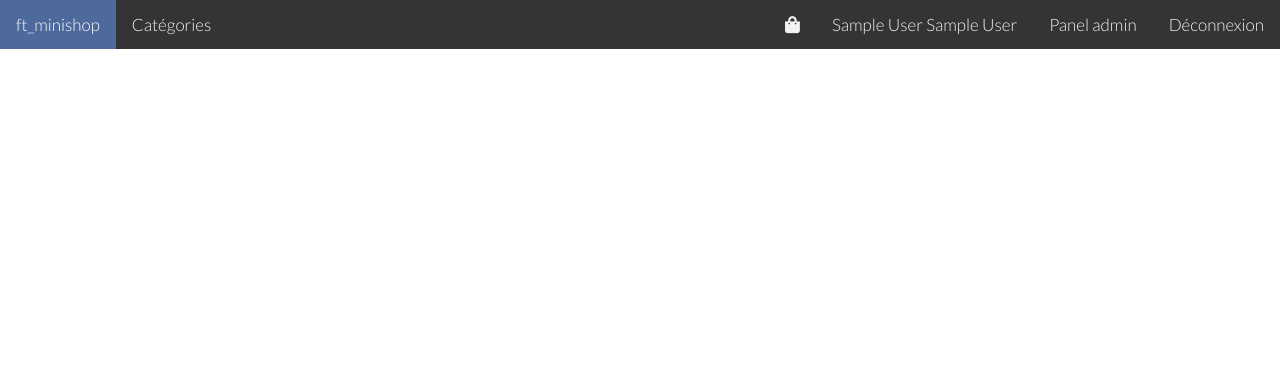
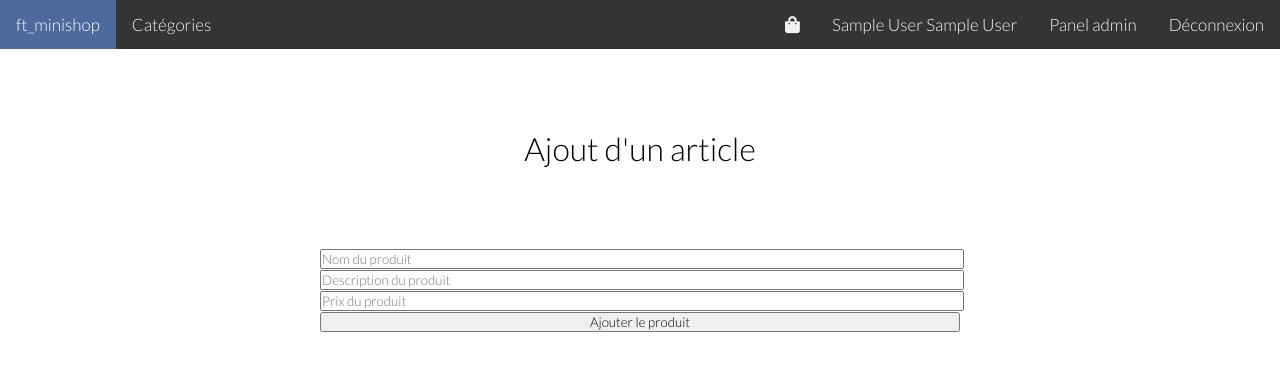
Before and after one commit to FloryneTourret/Rush-00, a PHP site: page /admin/ajout in a window 1280 px wide. Shown: the top 371 px of the page. Run offline with PHP 8.4, Linux system fonts and the light colour scheme; the visitor is signed in with stand-in values (Sample User, id 1); some libraries are stand-ins or nearby versions.

Commit message:
ajout d'article

```diff
--- a/admin/ajout.php
+++ b/admin/ajout.php
@@ -5,10 +5,27 @@ if ($_SESSION['role'] != 'admin')
     header('Location: ../index.php');
 
 include('../configs/database.php');
-//include('../models/admin/ajout_model.php');
+include('../models/admin/ajout_model.php');
 
 include('../views/base/header_admin.php');
-//include('../views/admin/ajout_view.php');
+include('../views/admin/ajout_view.php');
+
+if(isset($_POST['titre']) && isset($_POST['description']) && isset($_POST['prix']))
+{
+    $titre = ucfirst(htmlspecialchars(addslashes($_POST['titre'])));
+    $description = strtoupper(htmlspecialchars(addslashes($_POST['description'])));
+    $prix = strtolower(htmlspecialchars(addslashes($_POST['prix'])));
+    if (is_numeric($prix))
+    {
+        $id_article = ajout_article($mysqli, $titre, $description, $prix);
+        if(isset($_POST['categories']))
+            ajout_article_categorie($mysqli, $id_article, $categories);
+        header('Location: index.php');
+    }
+    else
+        echo '<div class="text-center"><p>Entrez un nombre pour le prix.</p></div>';
+}
+
 
 include('../views/base/footer_admin.php');
 ?>
--- /dev/null
+++ b/models/admin/ajout_model.php
@@ -0,0 +1,17 @@
+<?php
+
+function ajout_article($mysqli, $titre, $description, $prix)
+{
+    mysqli_query($mysqli, "INSERT INTO `articles`(`titre`, `description`, `prix`) VALUES ('$titre', '$description', '$prix')");
+    return (mysqli_insert_id($mysqli));
+}
+
+function ajout_article_categorie($mysqli, $id_article, $categories)
+{
+    foreach ($categories as $categorie)
+    {
+        mysqli_query($mysqli, "INSERT INTO `article_categorie`(`article_id`, `article_categorie`) VALUES ('$id_article', '$categorie')");
+    }
+}
+
+?>
--- /dev/null
+++ b/views/admin/ajout_view.php
@@ -0,0 +1,21 @@
+<div class="bloc-1"></div>
+
+<h1 class="text-center">Ajout d'un article</h1>
+
+<div class="bloc-1"></div>
+
+<div>
+    <form action="ajout.php" method="post">
+
+        <input class="col-6 offset-3" type="text" name="titre" id="titre" placeholder="Nom du produit" required>
+        <input class="col-6 offset-3" type="text" name="description" id="description" placeholder="Description du produit" required>
+        <input class="col-6 offset-3" type="number" name="prix" id="email" placeholder="Prix du produit" min="0" required>
+        <!-- <select data-placeholder="Catégories" name="categories[]" id="categorie_select" multiple>
+            <option value="1">Catégorie 1</option>
+            <option value="2">Catégorie 2</option>
+            <option value="3">Catégorie 3</option>
+            <option value="4">Catégorie 4</option>
+        </select> -->
+        <button class="col-6 offset-3" type="submit" value="OK">Ajouter le produit</button>
+    </form>
+</div>
--- a/views/admin/index_view.php
+++ b/views/admin/index_view.php
@@ -1,6 +1,12 @@
 <div class="col-6 offset-3 text-center">
     <h1>admin</h1>
 </div>
+
+<div class="col-10 offset-1">
+    <a href="ajout.php">Ajouter un article</a><br>
+    <a href="categories.php">Gérer les catégories</a>
+</div>
+
 <p> -> ajouter un article / une catégorie </p>
 <p> -> modifier un article / une catégorie </p>
 <p> -> supprimer un article / une catégorie </p>
```
